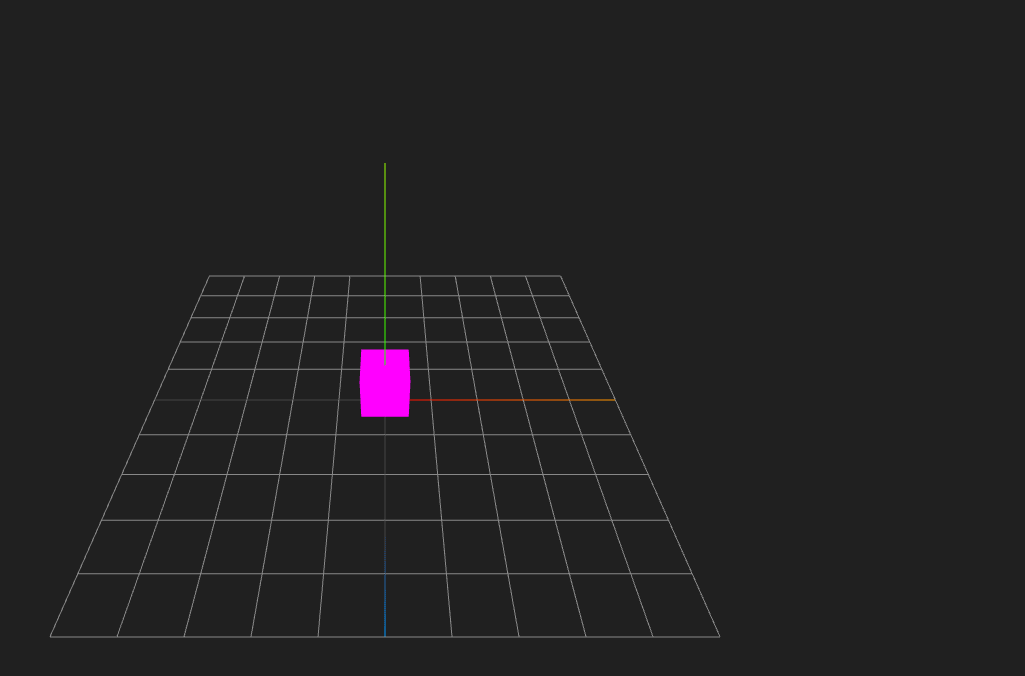
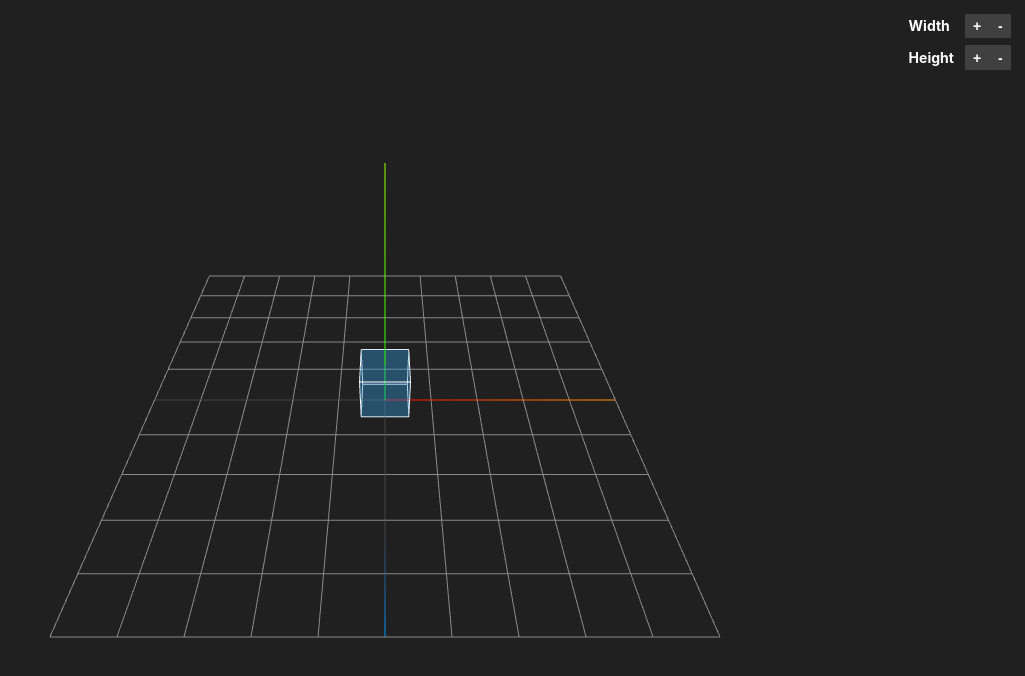
Before and after one commit to hblee12294/bounding-box-demo, a React (Create React App) app: page / in a window 1280 px wide. Shown: the top 676 px of the page, without its empty margins (255-1280 px from the left). Built offline with nearby package versions, Linux system fonts and the light colour scheme.

Commit message:
feat: add control

```diff
--- a/src/App.css
+++ b/src/App.css
@@ -1,6 +1,39 @@
-.canvasRoot {
+.canvas-root {
   width: 100vw;
   height: 100vh;
-  /* background-color: #202020; */
+  background-color: #202020;
   background-color: #333;
 }
+
+.control {
+  position: absolute;
+  top: 1rem;
+  right: 1rem;
+}
+
+.control-row {
+  margin-bottom: 0.5rem;
+}
+
+.control-label {
+  display: inline-block;
+  min-width: 4rem;
+  color: #ffffff;
+  font-size: 1rem;
+  font-weight: bold;
+}
+
+.control-btn {
+  padding: 0.3rem 0.6rem;
+  border: none;
+  background-color: #404040;
+  color: #fff;
+  font-size: 1rem;
+  font-weight: bold;
+  outline: none;
+  cursor: pointer;
+}
+
+.control-btn:active {
+  background-color: #4a4a4a;
+}
--- a/src/App.tsx
+++ b/src/App.tsx
@@ -1,12 +1,12 @@
-import React, { useEffect, useRef } from 'react'
+import React, { useEffect, useRef, useCallback } from 'react'
 import './App.css'
 import * as THREE from 'three'
 import { MapControls } from 'three/examples/jsm/controls/OrbitControls'
 
 const App: React.FC = () => {
   const canvasRootRef = useRef<HTMLDivElement>(null)
-
   const frameIDRef = useRef<number | null>(null)
+  const cubeRef = useRef<THREE.Mesh | null>(null)
 
   useEffect(() => {
     const canvasRoot = canvasRootRef.current as HTMLDivElement
@@ -20,9 +20,16 @@ const App: React.FC = () => {
 
     // Object
     const geometry = new THREE.BoxBufferGeometry(1, 1, 1)
-    const material = new THREE.MeshBasicMaterial({ color: 0xff00ff })
+    const material = new THREE.MeshBasicMaterial({ color: 0x3498db, opacity: 0.4, transparent: true })
     const cube = new THREE.Mesh(geometry, material)
+    cubeRef.current = cube
     cube.position.set(0, 0.5, 0)
+
+    // Object lines
+    const edgeGeometry = new THREE.EdgesGeometry(geometry)
+    const lineMaterial = new THREE.LineBasicMaterial({ color: 0xffffff })
+    const lineSegments = new THREE.LineSegments(edgeGeometry, lineMaterial)
+    cube.add(lineSegments)
 
     // Scene
     const scene = new THREE.Scene()
@@ -73,9 +80,36 @@ const App: React.FC = () => {
     }
   }, [])
 
+  const handleResizeCube = useCallback((prop: 'width' | 'height' | 'depth', dir: boolean) => {
+    const cube = cubeRef.current
+    if (cube) {
+      console.log(cube)
+    }
+  }, [])
+
   return (
     <div className="App">
-      <div className="canvasRoot" ref={canvasRootRef}></div>
+      <div className="canvas-root" ref={canvasRootRef}></div>
+      <ul className="control">
+        <li className="control-row">
+          <label className="control-label">Width</label>
+          <button className="control-btn" onClick={() => handleResizeCube('width', true)}>
+            +
+          </button>
+          <button className="control-btn" onClick={() => handleResizeCube('width', false)}>
+            -
+          </button>
+        </li>
+        <li className="control-row">
+          <label className="control-label">Height</label>
+          <button className="control-btn" onClick={() => handleResizeCube('height', true)}>
+            +
+          </button>
+          <button className="control-btn" onClick={() => handleResizeCube('height', false)}>
+            -
+          </button>
+        </li>
+      </ul>
     </div>
   )
 }
--- a/src/index.css
+++ b/src/index.css
@@ -1,13 +1,20 @@
+html,
 body {
   margin: 0;
-  font-family: -apple-system, BlinkMacSystemFont, 'Segoe UI', 'Roboto', 'Oxygen',
-    'Ubuntu', 'Cantarell', 'Fira Sans', 'Droid Sans', 'Helvetica Neue',
-    sans-serif;
+  font-size: 14px;
+  font-family: -apple-system, BlinkMacSystemFont, 'Segoe UI', 'Roboto', 'Oxygen', 'Ubuntu', 'Cantarell', 'Fira Sans',
+    'Droid Sans', 'Helvetica Neue', sans-serif;
   -webkit-font-smoothing: antialiased;
   -moz-osx-font-smoothing: grayscale;
 }
 
 code {
-  font-family: source-code-pro, Menlo, Monaco, Consolas, 'Courier New',
-    monospace;
+  font-family: source-code-pro, Menlo, Monaco, Consolas, 'Courier New', monospace;
 }
+
+ul,
+li {
+  margin: 0;
+  padding: 0;
+  list-style: none;
+}
```
